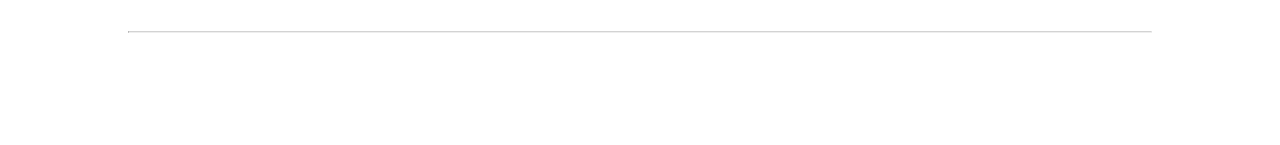
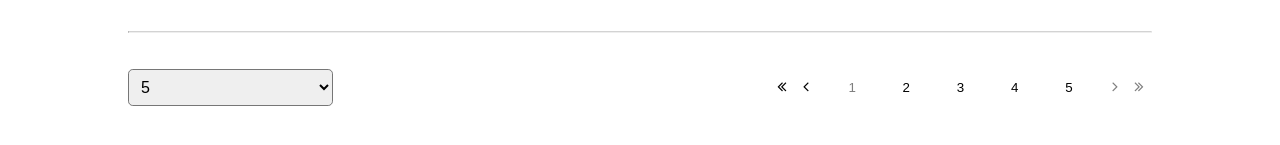
Before and after one commit to raphaellima8/react-webpack-babel-boilerplate, a React app: page / in a window 1280 px wide. Shown: the part 417-562 px from the top of the page. Built offline with nearby package versions, Linux system fonts and the light colour scheme.

Commit message:
feat(components): all components done

```diff
--- a/public/index.html
+++ b/public/index.html
@@ -2,6 +2,10 @@
 <html lang="en">
   <head>
     <meta charset="utf-8" />
+    <meta
+      name="viewport"
+      content="width=device-width, initial-scale=1, shrink-to-fit=no"
+    />
     <link
       rel="stylesheet"
       href="https://cdnjs.cloudflare.com/ajax/libs/font-awesome/4.7.0/css/font-awesome.min.css"
--- a/src/components/presentational/Input.js
+++ b/src/components/presentational/Input.js
@@ -1,7 +1,7 @@
 import React from 'react';
 import styled, { css } from 'styled-components';
 
-const StyledInput = styled.input`
+const StyledInput = styled.input.attrs(({ type }) => type)`
   ${({ removeDefaultStyle }) =>
     removeDefaultStyle
       ? css`
--- a/src/pages/main/Main.js
+++ b/src/pages/main/Main.js
@@ -1,11 +1,13 @@
 import React from 'react';
 import SectionHeader from './components/presentational/SectionHeader';
 import SearchResult from './components/presentational/SearchResult';
+import SearchFooter from './components/presentational/SearchFooter';
 
 const Main = () => (
   <main>
     <SectionHeader title="OI" />
     <SearchResult />
+    <SearchFooter />
   </main>
 );
 
--- /dev/null
+++ b/src/pages/main/components/Paginator.js
@@ -0,0 +1,257 @@
+import React, { Component } from 'react';
+import styled, { css } from 'styled-components';
+
+const PaginatorContainer = styled.div`
+  width: 100%;
+  margin-top: 1rem;
+  display: flex;
+  align-items: baseline;
+  @media (min-width: 600px) {
+    display: flex;
+    margin-top: 0;
+    justify-content: flex-end;
+    width: min-content;
+  }
+`;
+const PaginatorArrowContainer = styled.div`
+  ${({ disabled }) => {
+    return disabled
+      ? css`
+          pointer-events: none;
+          opacity: 0.5;
+        `
+      : css``;
+  }};
+  cursor: pointer;
+  @media (min-width: 600px) {
+    display: flex;
+    width: 3rem;
+    justify-content: space-around;
+  }
+`;
+
+const PaginatorIcon = styled.i.attrs(({ role, tabIndex }) => {
+  return { role, tabIndex };
+})`
+  display: none;
+  @media (min-width: 600px) {
+    display: block;
+  }
+`;
+
+const PaginatorButton = styled.button.attrs(({ type, key, data }) => {
+  return {
+    type,
+    key,
+    'data-id': data
+  };
+})`
+  ${({ disableBtn }) => {
+    return disableBtn
+      ? css`
+          pointer-events: none;
+          opacity: 0.5;
+          border: 1px solid lightgray;
+          border-radius: 0.5rem;
+          outline: none;
+          background: lightgray;
+        `
+      : css``;
+  }};
+  &:not(:last-child) {
+    margin-right: 1rem;
+  }
+  padding: 0.9rem;
+  border: 1px solid lightgray;
+  border-radius: 0.5rem;
+  background: transparent;
+  outline: none;
+  @media (min-width: 600px) {
+    box-sizing: border-box;
+    border: 1px solid white;
+    border-radius: 0.5rem;
+    outline: none;
+    &:hover {
+      border-color: lightgray;
+      cursor: pointer;
+    }
+  }
+`;
+
+const PaginatorList = styled.ul`
+  padding: 0;
+  width: 100%;
+  display: flex;
+  justify-content: space-between;
+  @media (min-width: 600px) {
+    margin: 0 1rem;
+    width: min-content;
+  }
+`;
+
+class Paginator extends Component {
+  state = {
+    numberOfPages: 1,
+    currentPage: 1,
+    maxItemsToShow: 5,
+    firstItem: 1,
+    lastItem: 5,
+    left: 'L',
+    right: 'R',
+    firstPage: 1,
+    lastPage: 1
+  };
+
+  componentWillReceiveProps({ pages }) {
+    const { currentPage, numberOfPages, maxItemsToShow } = this.state;
+    let state = {
+      currentPage,
+      numberOfPages: pages,
+      lastPage: pages
+    };
+    if (pages !== numberOfPages) {
+      state = {
+        ...state,
+        currentPage: 1,
+        lastItem: pages < maxItemsToShow ? pages : 5,
+        firstItem: 1
+      };
+    }
+    this.setState(state);
+  }
+
+  /* eslint-disable-next-line consistent-return */
+  getPreviousMultipleOfFive(num) {
+    for (let i = 1; i <= num; i++) {
+      if (this.isMultipleOfFive(num - i)) {
+        return i;
+      }
+    }
+  }
+
+  getButton(id) {
+    const { currentPage } = this.state;
+    return (
+      <PaginatorButton
+        type="button"
+        key={id}
+        data={id}
+        disableBtn={currentPage === id}
+        onClick={this.onPageClick}
+      >
+        {id}
+      </PaginatorButton>
+    );
+  }
+
+  navigateTo = (pageNumber, direction) => {
+    this.props.setPage(Number(pageNumber));
+    this.setState({ currentPage: Number(pageNumber) });
+
+    this.updateNavigator(Number(pageNumber), direction);
+    this.props.nextPage();
+  };
+
+  onPageClick = e => {
+    this.navigateTo(e.currentTarget.dataset.id, null);
+  };
+
+  updateNavigator(pageNumber, direction) {
+    const {
+      currentPage,
+      maxItemsToShow,
+      numberOfPages,
+      left,
+      right
+    } = this.state;
+    let firstItem;
+    let lastItem;
+
+    if (!direction) {
+      this.updateNavigatorToLastPage(pageNumber);
+      return;
+    }
+
+    if (direction === right && this.isMultipleOfFive(currentPage)) {
+      firstItem = pageNumber;
+      const limit = currentPage + maxItemsToShow - 1;
+      lastItem = limit > numberOfPages ? numberOfPages : limit;
+      this.setState({ firstItem, lastItem });
+    } else if (direction === left && this.isMultipleOfFive(pageNumber)) {
+      firstItem = pageNumber - 4;
+      lastItem = pageNumber;
+      this.setState({ firstItem, lastItem });
+    }
+  }
+
+  isMultipleOfFive(num) {
+    return Number(num) % 5 === 0;
+  }
+
+  updateNavigatorToLastPage(pageNumber) {
+    const { numberOfPages, lastPage, maxItemsToShow, firstPage } = this.state;
+
+    if (pageNumber === firstPage) {
+      const lastItem =
+        numberOfPages < maxItemsToShow ? numberOfPages : maxItemsToShow;
+      this.setState({ firstItem: 1, lastItem });
+    }
+
+    if (pageNumber === lastPage) {
+      const subNumber = this.isMultipleOfFive(lastPage)
+        ? maxItemsToShow
+        : this.getPreviousMultipleOfFive(lastPage);
+      const firstItem = lastPage - subNumber + 1;
+      this.setState({ firstItem, lastItem: numberOfPages });
+    }
+  }
+
+  createNavigationPages() {
+    const { firstItem, lastItem } = this.state;
+    const list = [];
+    for (let i = firstItem; i <= lastItem; i++) {
+      list.push(this.getButton(i));
+    }
+    return list;
+  }
+
+  render() {
+    const { currentPage, lastPage, firstPage, left, right } = this.state;
+
+    return (
+      <PaginatorContainer>
+        <PaginatorArrowContainer disabled={currentPage > firstPage}>
+          <PaginatorIcon
+            role="link"
+            tabIndex="0"
+            onClick={e => this.navigateTo(firstPage)}
+            className="fa fa-angle-double-left"
+          />
+          <PaginatorIcon
+            role="link"
+            tabIndex="0"
+            onClick={e => this.navigateTo(currentPage - 1, left)}
+            className="fa fa-angle-left"
+          />
+        </PaginatorArrowContainer>
+        <PaginatorList>{this.createNavigationPages()}</PaginatorList>
+        <PaginatorArrowContainer disabled={currentPage === lastPage}>
+          <PaginatorIcon
+            role="link"
+            tabIndex="0"
+            onClick={e => this.navigateTo(currentPage + 1, right)}
+            className="fa fa-angle-right"
+          />
+          <PaginatorIcon
+            role="link"
+            tabIndex="0"
+            onClick={e => this.navigateTo(lastPage)}
+            className="fa fa-angle-double-right"
+          />
+        </PaginatorArrowContainer>
+      </PaginatorContainer>
+    );
+  }
+}
+
+export default Paginator;
--- /dev/null
+++ b/src/pages/main/components/SelectItemsPerPage.js
@@ -0,0 +1,49 @@
+import React, { Component } from 'react';
+import styled from 'styled-components';
+
+const Select = styled.select`
+  width: 100%;
+  border-radius: 0.3rem;
+  padding: 0.5rem;
+  font-size: 1rem;
+  outline: none;
+
+  @media (min-width: 600px) {
+    width: 20%;
+  }
+`;
+
+export class SelectItemsPerPage extends Component {
+  constructor() {
+    super();
+    this.optionSelected = this.optionSelected.bind(this);
+  }
+
+  componentDidMount() {
+    // this.props.fetchProducts();
+  }
+
+  componentDidUpdate() {
+    const { itemsPerPage } = this.props;
+    this.props.setItemsPerPage(itemsPerPage);
+    this.props.fetchProducts();
+  }
+
+  optionSelected(event) {
+    const { value } = event.target;
+    this.props.setItemsPerPage(Number(value));
+  }
+
+  render() {
+    const { text, itemsPerPage } = this.props;
+    return (
+      <Select onChange={this.optionSelected} value={itemsPerPage}>
+        <option value="5">5 {text}</option>
+        <option value="10">10 {text}</option>
+        <option value="15">15 {text}</option>
+      </Select>
+    );
+  }
+}
+
+export default SelectItemsPerPage;
--- /dev/null
+++ b/src/pages/main/components/presentational/SearchFooter.js
@@ -0,0 +1,27 @@
+import React from 'react';
+import styled from 'styled-components';
+
+import SelectItemsPerPage from '../SelectItemsPerPage';
+import Paginator from '../Paginator';
+
+const SearchFooterContainer = styled.section`
+  @media (min-width: 600px) {
+    flex-direction: row;
+    justify-content: space-between;
+  }
+  margin: 20px auto 0 auto;
+  width: 80%;
+  display: flex;
+  flex-direction: column;
+  padding-bottom: 2rem;
+  align-items: center;
+`;
+
+const SearchFooter = () => (
+  <SearchFooterContainer>
+    <SelectItemsPerPage />
+    <Paginator />
+  </SearchFooterContainer>
+);
+
+export default SearchFooter;
```
